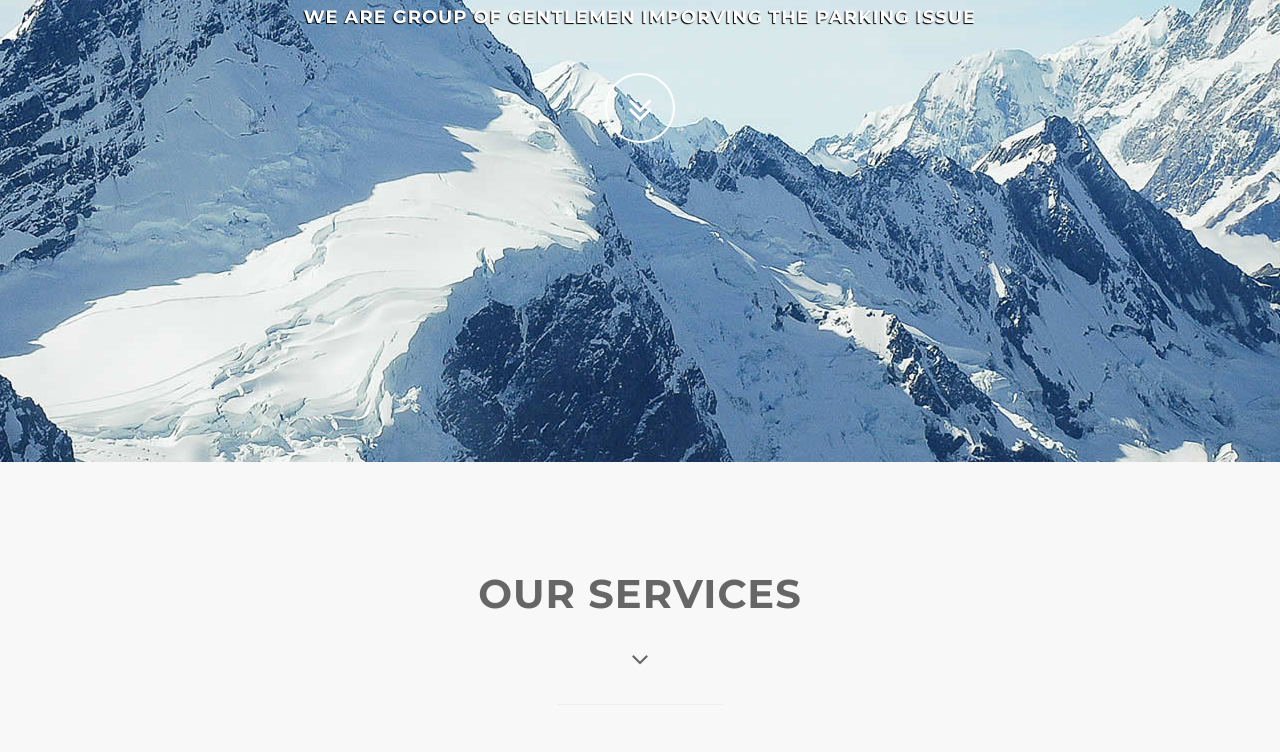
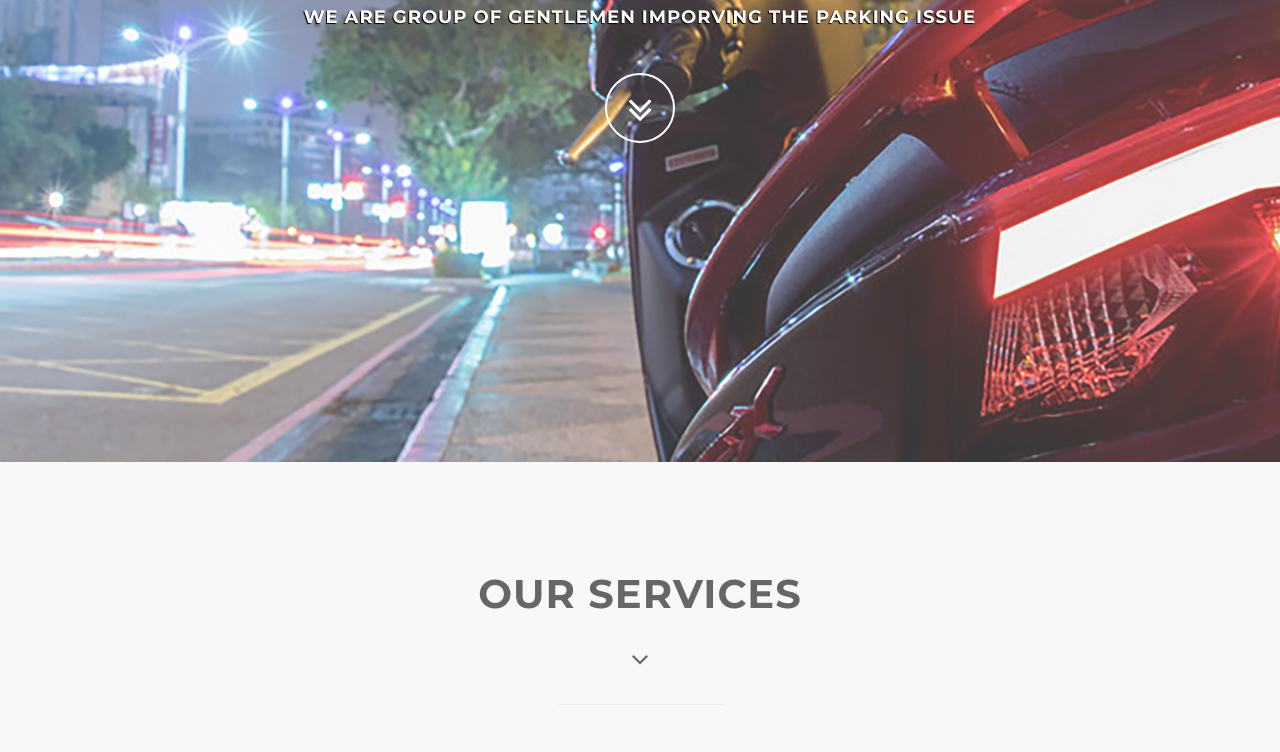
Before and after one commit to LinYunWen/NCKU-web-design, a plain HTML site: page introduction/index.html in a window 1280 px wide. Shown: the part 338-1090 px from the top of the page. Drawn offline with Linux system fonts and the light colour scheme.

```diff
--- a/introduction/css/style.css
+++ b/introduction/css/style.css
@@ -309,7 +309,7 @@
 	width:100%;
 	position:relative;
 
-	background: url(../img/bg1.jpg) no-repeat top center;
+    background: url(../img/bg2.jpg) no-repeat top center ;
 }
 
 #intro.intro {
```
Also changed, not shown: introduction/img/bg2.jpg (added), introduction/img/icons/broadcast.png (added), introduction/img/icons/report.png (added), introduction/img/icons/scan.png (added).
